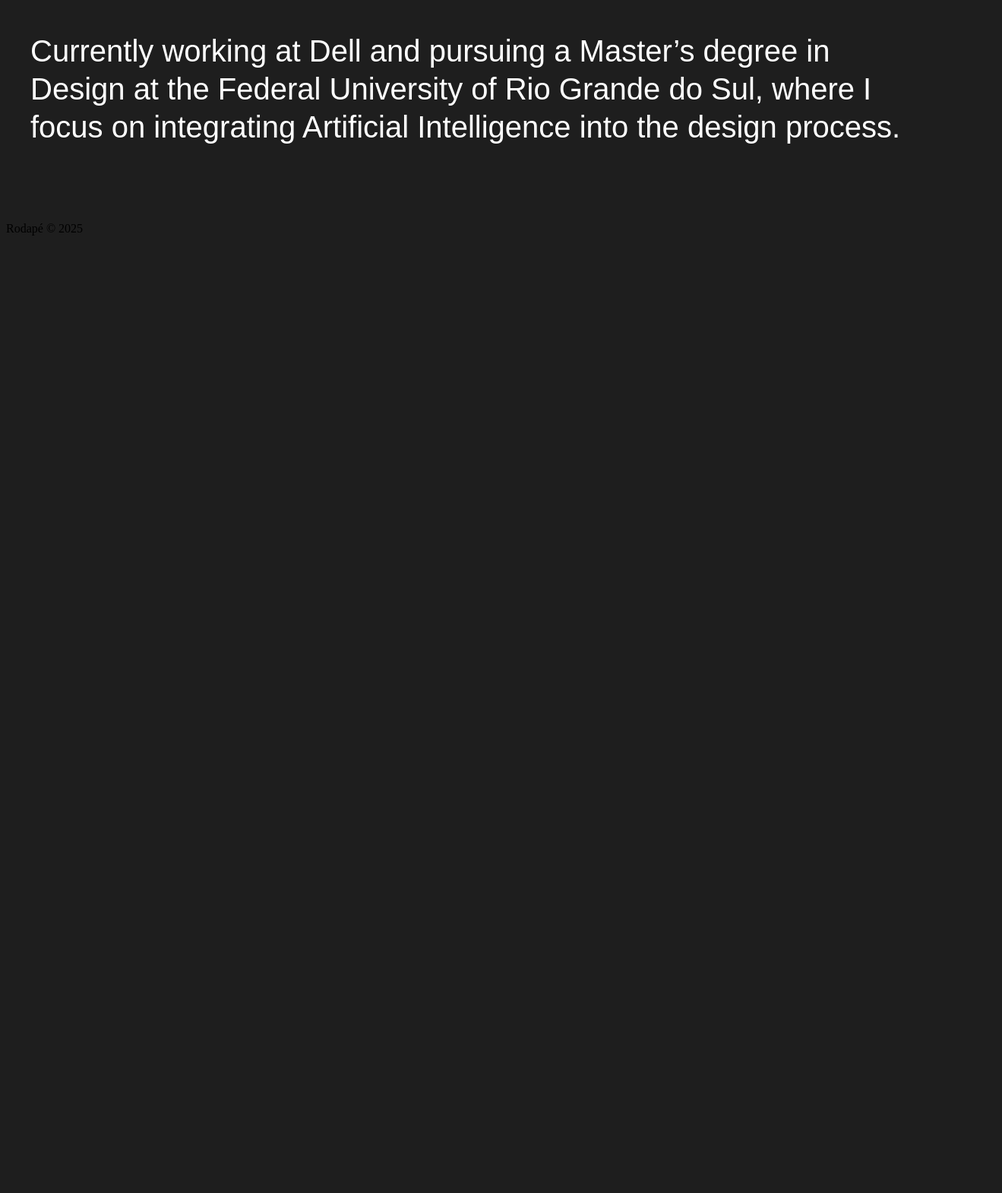
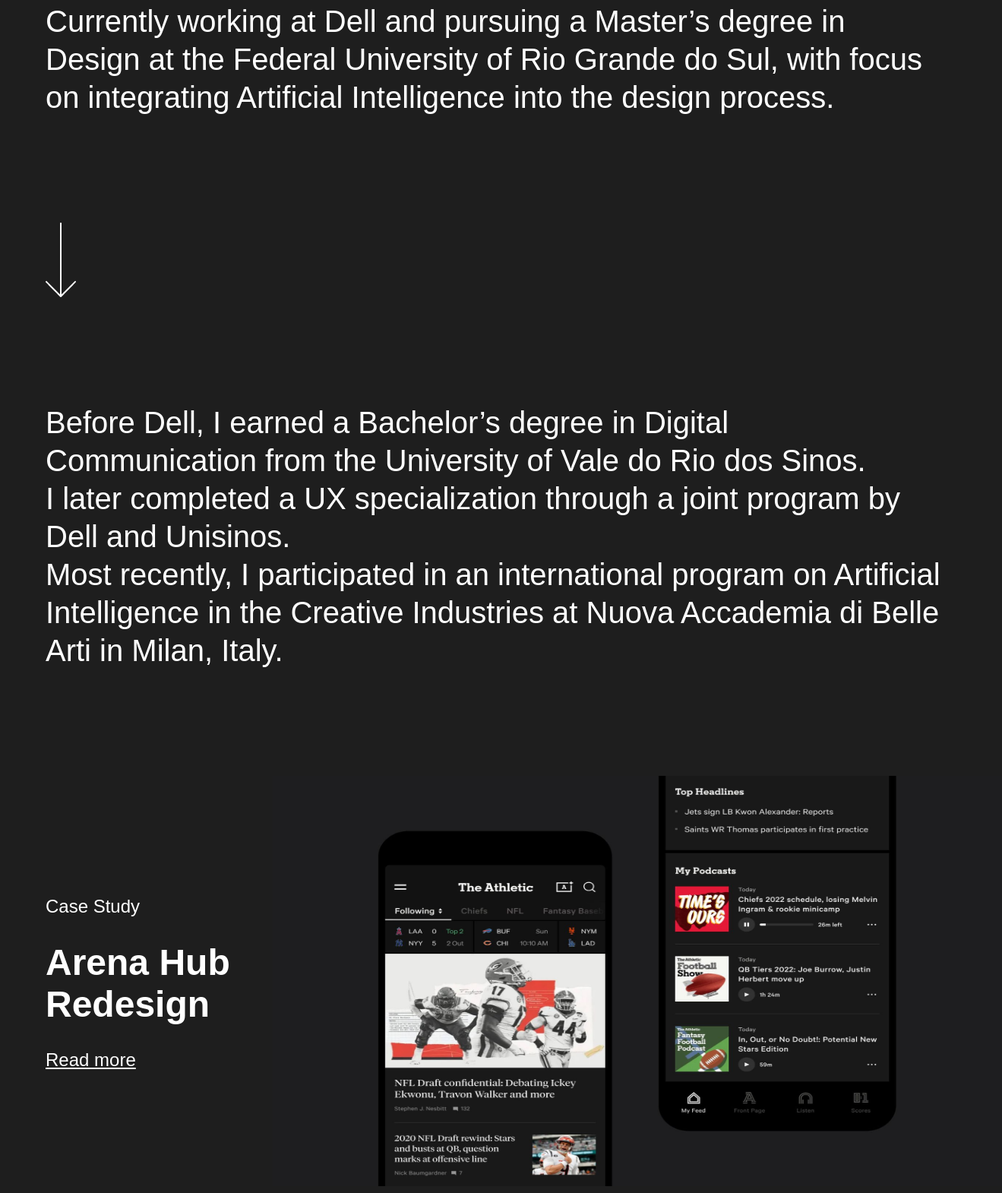
Before and after one commit to AndreBeckPires/julias-portfolio, a plain HTML site: page index.html in a window 1280 px wide. Shown: the part 351-1921 px from the top of the page at 76% size, 1319 px wide, since content can reach past the window. Before the commit the page ends 800 px from the top, so only its background shows below. Drawn offline with Linux system fonts and the light colour scheme.

Commit message:
body and templates

```diff
--- a/index.html
+++ b/index.html
@@ -1,11 +1,14 @@
 <!DOCTYPE html>
 <html lang="pt-BR">
+
 <head>
     <meta charset="UTF-8">
     <meta name="viewport" content="width=device-width, initial-scale=1.0">
     <title>Júlia Reichert Portfólio</title>
     <link rel="stylesheet" href="styles.css">
+    <meta name="viewport" content="width=device-width, initial-scale=1.0">
 </head>
+
 <body>
     <header>
         Júlia Reichert
@@ -19,14 +22,69 @@
         <div class="introblock">
             <div class="aboutme">
                 <p>I’m Julia, a Product Designer based in Brazil.</p>
-            <p>Currently working at Dell and pursuing a Master’s degree in Design at the Federal University of Rio Grande do Sul, where I focus on integrating Artificial Intelligence into the design process.</p>
+                <p>Currently working at Dell and pursuing a Master’s degree in Design at the Federal University of Rio
+                    Grande do Sul, with focus on integrating Artificial Intelligence into the design process.</p>
             </div>
         </div>
-
+        <div class="icon">
+            <img src="Vector.png" alt="arrowicon">
+        </div>
+        <div class="introblock">
+            <div class="aboutme">
+                <p></p>Before Dell, I earned a Bachelor’s degree in Digital Communication from the University of Vale do
+                Rio dos Sinos.</p>
+                I later completed a UX specialization through a joint program by Dell and Unisinos.
+                <p>Most recently, I participated in an international program on Artificial Intelligence in the Creative
+                    Industries at Nuova Accademia di Belle Arti in Milan, Italy.</p>
+            </div>
+        </div>
+        <div class="project">
+            <div class="projecttext">
+                Case Study
+                <h1>
+                    Arena Hub Redesign
+                </h1>
+                <a href="URL">Read more</a>
+            </div>
+            <div class="projectimage">
+                <img src="placeholder.jpg" alt="project">
+            </div>
+        </div>
+        <div class="project">
+            <div class="projecttext">
+                Case Study
+                <h1>
+                    Arena Hub Redesign
+                </h1>
+                <a href="URL">Read more</a>
+            </div>
+            <div class="projectimage">
+                <img src="placeholder.jpg" alt="project">
+            </div>
+        </div>
+        <div class="introblock">
+            <div class="aboutme">
+                Oh, and I’m also diving into some exciting research for my Master’s—looking at how AI can support the
+                creation of synthetic personas by combining real user data with algorithmic simulations. It’s all about
+                making educational interfaces smarter, more scalable, and truly user-centered. More to come!
+            </div>
+        </div>
+        <div class="footer">
+            <img src="Group 2.png" alt="footer">
+        </div>
     </main>
 
     <footer>
-    <p>Rodapé © 2025</p>
+        <div class="footercontent">
+            <p>Júlia Reichert</p>
+
+            <p> <a href="https://www.linkedin.com/in/juliaclossireichert/">LinkedIn</a></p>
+            <p></p> <a href="mailto:juliaclossirei@gmail.com">juliaclossirei@gmail.com</a></p>
+
+        </div>
+
+
     </footer>
 </body>
+
 </html>
--- a/styles.css
+++ b/styles.css
@@ -17,11 +17,16 @@
 }
 header a{
     padding: 0px 0px 0px 20px;
+    font-family: Arial, Helvetica, sans-serif;
 }
 body{
     background-color: #1E1E1E;
+    font-family: Arial, Helvetica, sans-serif;
 }
-
+main{
+    padding: 0px 0px 0px 20px;
+    font-family: Arial, Helvetica, sans-serif;
+}
 a{
     color: #ffffff;
     text-decoration: none;
@@ -31,7 +36,8 @@
     display: block;
 }
 .introblock p{
-    padding: 0;
+    display: flex;
+    margin: 0;
 }
 .aboutme{
     color: #fff;
@@ -39,8 +45,81 @@
     max-width: 1180px;
     margin-top: 0;
     margin-bottom: 0;
-    font-family: Instrument Serif, sans-serif;
+    font-family: Arial, Helvetica, sans-serif;
     font-size: 40px;
     font-weight: 400;
     line-height: 125%;
 }
+
+.icon{
+    align-items: center;
+    margin: 140px 32px 100px;
+    display: flex;
+    position: static;
+    box-sizing: border-box;
+}
+
+img{
+    height: 100%;
+}
+
+.project{
+    margin: 140px 32px 100px;
+    height: 100%;
+    display: grid;
+    grid-template-columns: 33% 66%;
+    color:white;
+    font-size: 24px;
+    font-family: Arial, Helvetica, sans-serif;
+    place-items: center;
+}
+
+
+.project a{
+    color: white;
+    text-decoration-line: underline;
+}
+.project img{
+    height: 540px;
+    width: 960px;
+}
+
+
+.footer{
+    margin: 140px 32px 100px;
+    color: white;
+}
+.footer img{
+    max-width: 100%;
+    height: auto;
+}
+
+footer {
+    display: flex;
+    flex-direction: column;
+    justify-content: center;
+    align-items: center;
+    margin: 140px 32px 100px;
+    padding: 60px;
+    color: white;
+    font-size: 16px;
+    font-family: Arial, Helvetica, sans-serif;
+  }
+
+  .footercontent {
+    text-align: center;
+  }
+
+  footer p {
+    color: white;
+    text-decoration: none;
+    margin: 20px;
+  }
+
+  footer a:hover {
+    text-decoration: underline;
+  }
+
+  a:hover{
+    text-decoration: underline;
+  }
```
Also changed, not shown: Group 2.png (added), Vector.png (added), placeholder.jpg (added), 1 other file. Lines whose indentation alone changed are shown as unchanged.
